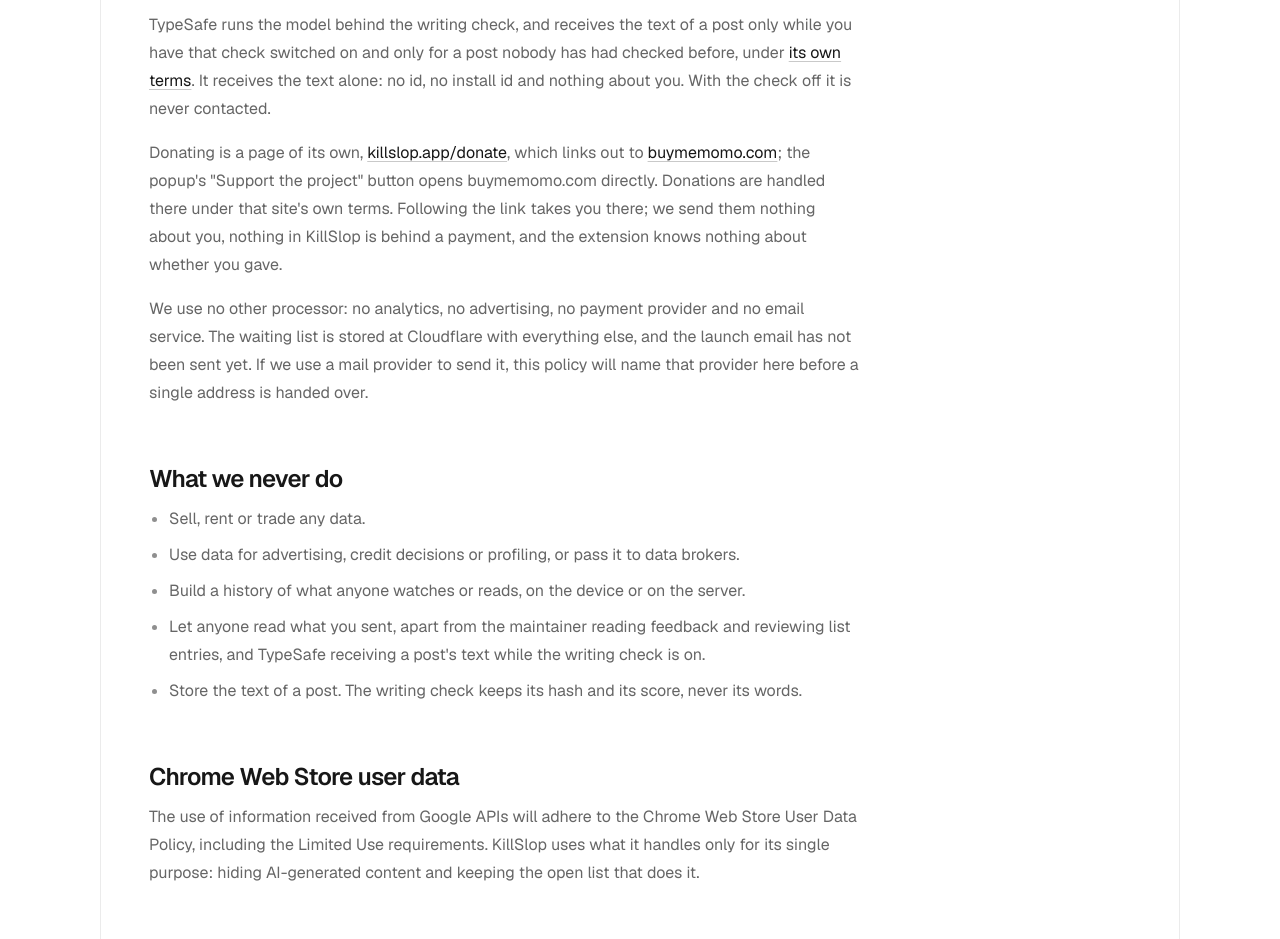
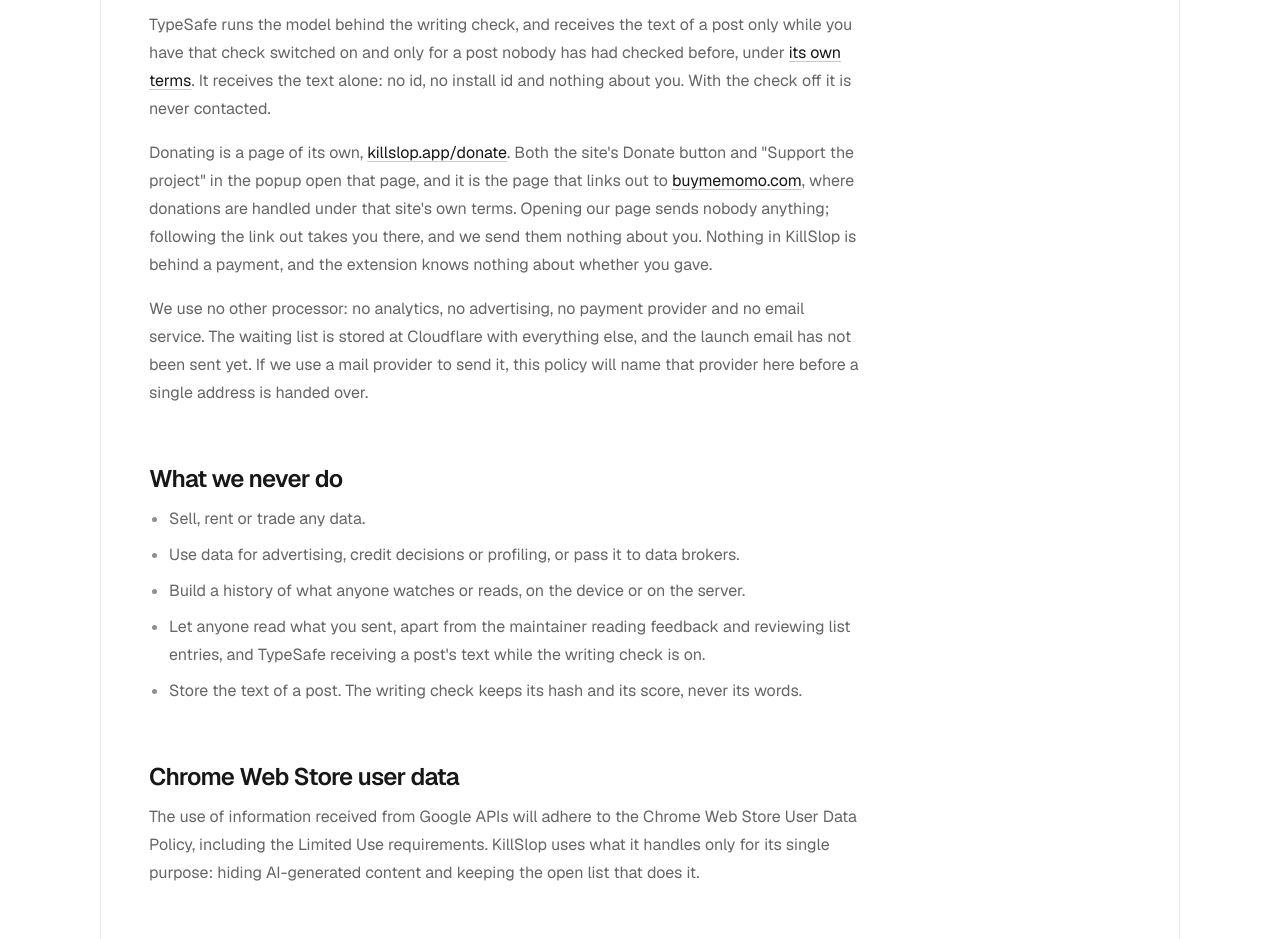
Before and after one commit to heyitsR1/killslop, a browser extension: page worker/public/site/privacy.html in a window 1280 px wide. Shown: the part 5820-6759 px from the top of the page. Drawn offline with Linux system fonts and the light colour scheme.

Commit message:
Send the popup's donate button to our own page, and ship 1.0.1
Pressing it landed straight on the payment host, which skips the only
part worth reading first: what the money covers, and that it buys no
feature, no supporter tier and no say over the list. /donate says both,
and the host is one click further on. The site's Donate button already
went there.

The privacy policy and the reviewer notes both stated that the popup
opened buymemomo.com directly, which this makes false, so both change
with it rather than after someone notices.

Also adds the store's Test instructions to listing.md: no credentials
exist to give, and three demo channels that are on the public list as
disclosure + reviewed, checked live before being written down. The note
says to re-check them before each submission, since a channel can vanish,
and says not to put an X or LinkedIn link in that box: that side of the
list is nearly empty, so a reviewer would see nothing hidden and call the
feature broken.

```diff
--- a/worker/public/site/privacy.html
+++ b/worker/public/site/privacy.html
@@ -352,11 +352,12 @@
                 install id and nothing about you. With the check off it is never contacted.
               </p>
               <p>
-                Donating is a page of its own, <a href="/donate">killslop.app/donate</a>, which links out to
-                <a href="https://buymemomo.com/aarohan">buymemomo.com</a>; the popup's "Support the project" button
-                opens buymemomo.com directly. Donations are handled there under that site's own terms. Following
-                the link takes you there; we send them nothing about you, nothing in KillSlop is behind a payment,
-                and the extension knows nothing about whether you gave.
+                Donating is a page of its own, <a href="/donate">killslop.app/donate</a>. Both the site's Donate
+                button and "Support the project" in the popup open that page, and it is the page that links out to
+                <a href="https://buymemomo.com/aarohan">buymemomo.com</a>, where donations are handled under that
+                site's own terms. Opening our page sends nobody anything; following the link out takes you there,
+                and we send them nothing about you. Nothing in KillSlop is behind a payment, and the extension
+                knows nothing about whether you gave.
               </p>
               <p>
                 We use no other processor: no analytics, no advertising, no payment provider and no email service.
```
Also changed, not shown: extension/src/popup/popup.js (+5 -4 lines), extension/manifest.json.
